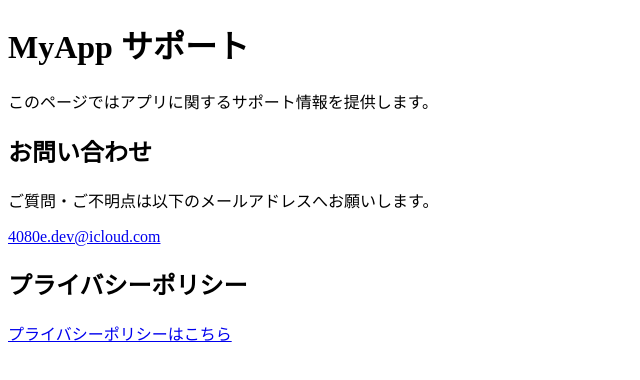
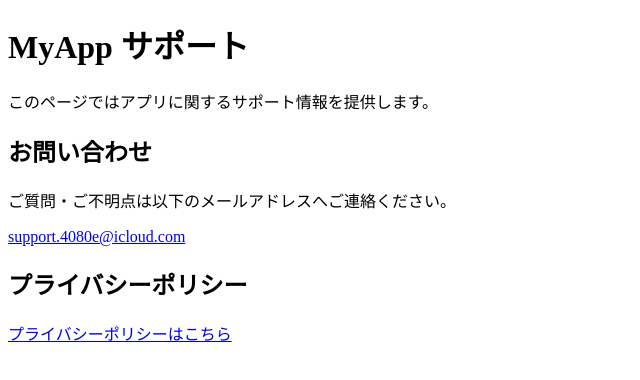
Before and after one commit to 4080e/myapp-support, a plain HTML site: page index.html in a window 1280 px wide. Shown: the full height of the page, 0-640 px from the left. Drawn offline with Linux system fonts and the light colour scheme.

Commit message:
Update index.html

```diff
--- a/index.html
+++ b/index.html
@@ -3,14 +3,15 @@
 <head>
   <meta charset="UTF-8">
   <title>MyApp サポートページ</title>
+  <meta name="viewport" content="width=device-width, initial-scale=1">
 </head>
 <body>
   <h1>MyApp サポート</h1>
   <p>このページではアプリに関するサポート情報を提供します。</p>
 
   <h2>お問い合わせ</h2>
-  <p>ご質問・ご不明点は以下のメールアドレスへお願いします。</p>
-  <p><a href="mailto:4080e.dev@icloud.com">4080e.dev@icloud.com</a></p>
+  <p>ご質問・ご不明点は以下のメールアドレスへご連絡ください。</p>
+  <p><a href="mailto:support.4080e@icloud.com">support.4080e@icloud.com</a></p>
 
   <h2>プライバシーポリシー</h2>
   <p><a href="privacy.html">プライバシーポリシーはこちら</a></p>
```
